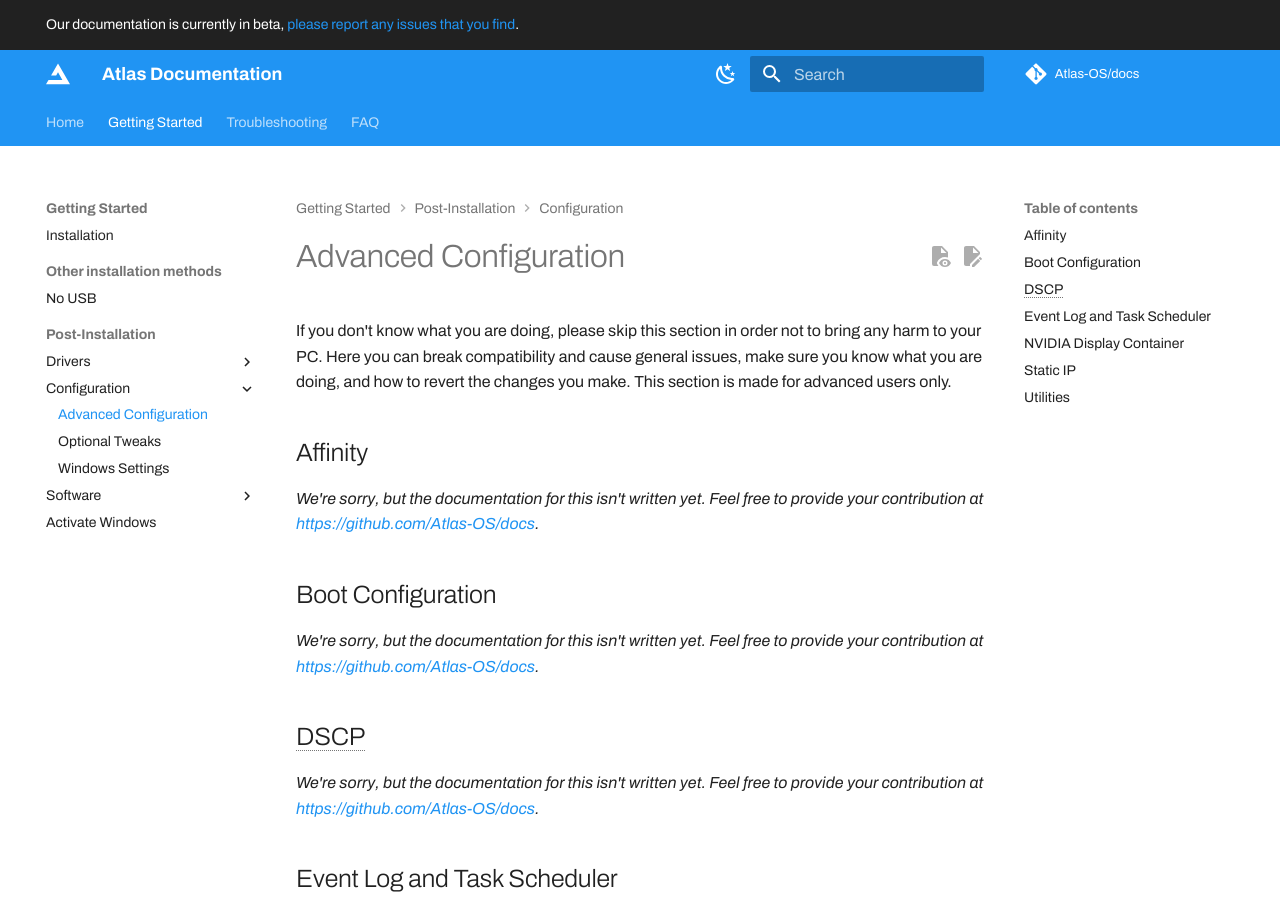
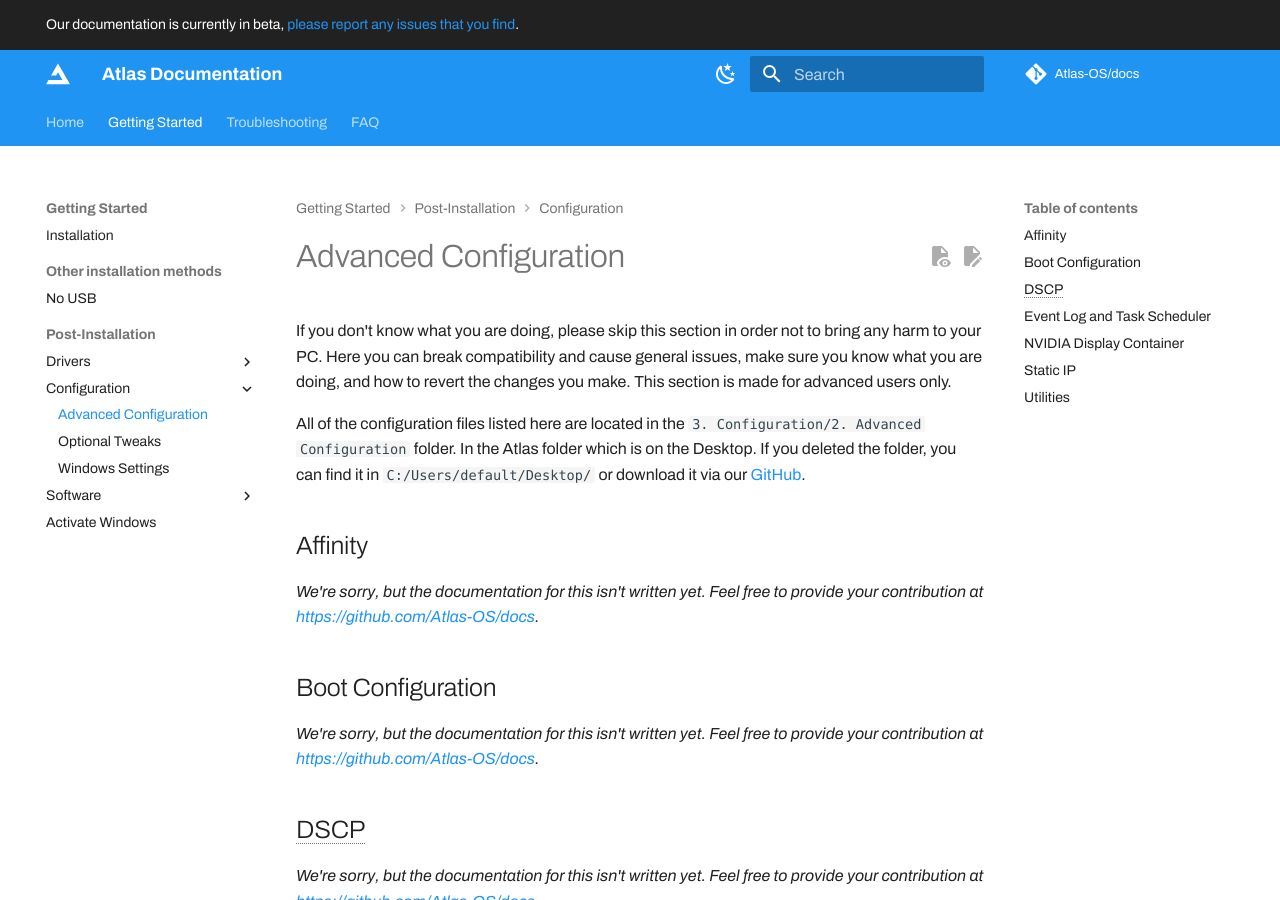
Before and after one commit to Atlas-OS/docs, an MkDocs documentation site: the page built from docs/getting-started/post-installation/configuration/advanced-configuration.md, in a window 1280 px wide and 900 px high. Built offline with MkDocs 1.6.1 and Material for MkDocs 9.7.7, drawn with Linux system fonts in a browser that asks for light colours; some web fonts are replaced; plug-ins that fetch from the network failed and are left out; comment, search, counter and statistics services are not loaded.

Commit message:
Update advanced-configuration.md

```diff
--- a/docs/getting-started/post-installation/configuration/advanced-configuration.md
+++ b/docs/getting-started/post-installation/configuration/advanced-configuration.md
@@ -3,6 +3,8 @@
 If you don't know what you are doing, please skip this section in order not to bring any harm to your PC.
 Here you can break compatibility and cause general issues, make sure you know what you are doing, and how to revert the changes you make.
 This section is made for advanced users only.
+
+All of the configuration files listed here are located in the `3. Configuration/2. Advanced Configuration` folder. In the Atlas folder which is on the Desktop. If you deleted the folder, you can find it in `C:/Users/default/Desktop/` or download it via our [GitHub](https://github.com/Atlas-OS/Atlas/tree/main/src/Executables/Atlas).
 
 ## Affinity
 *We're sorry, but the documentation for this isn't written yet. Feel free to provide your contribution at [https://github.com/Atlas-OS/docs](https://github.com/Atlas-OS/docs).*
```
